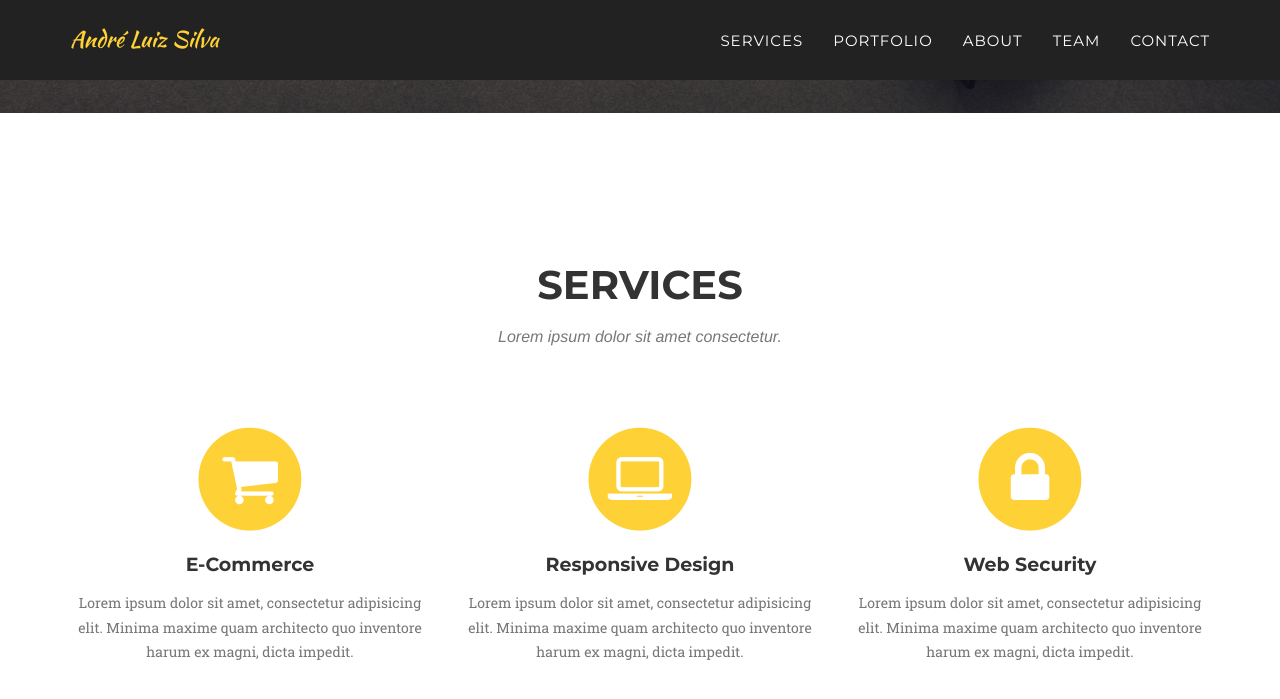
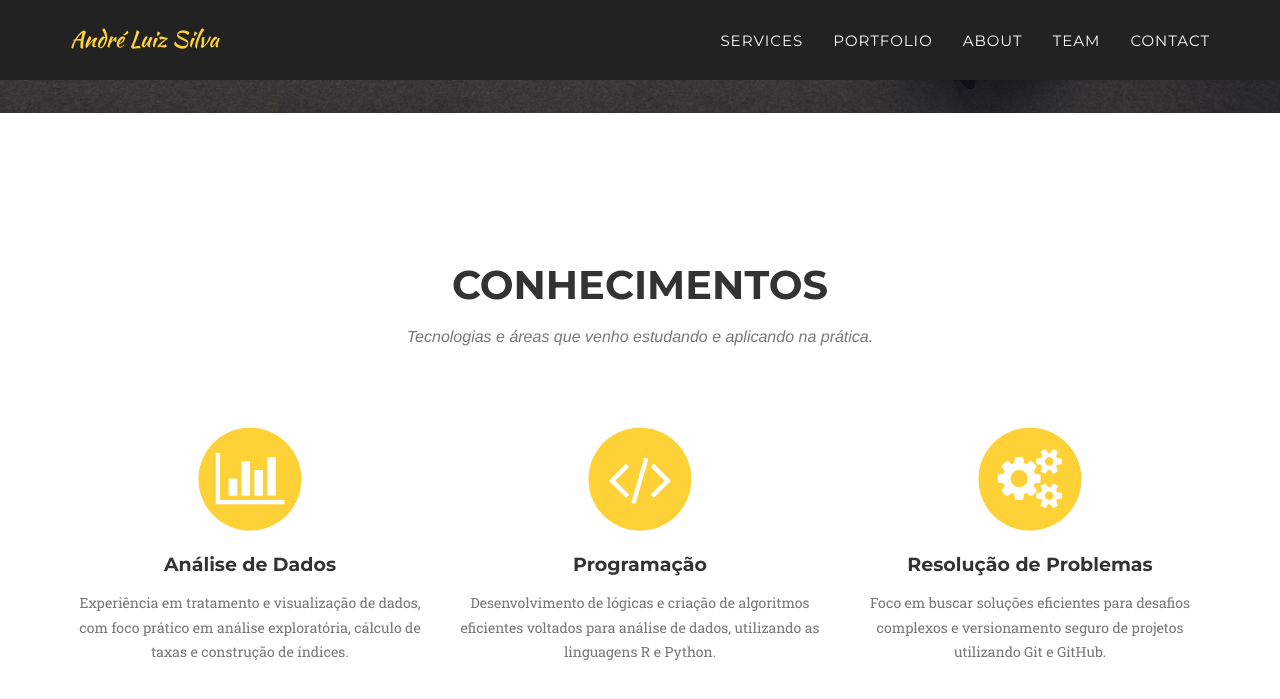
Before and after one commit to AndreLuiiz13/AndreLuiiz13.github.io, a Jekyll site: the page built from index.html, in a window 1280 px wide and 900 px high, scrolled down 645 px. Shown: the top 699 px of the window. Built offline with Jekyll 4.4.1, drawn with Linux system fonts in a browser that asks for light colours; some web fonts are replaced.

Commit message:
Update services section with new headings and content

```diff
--- a/_includes/services.html
+++ b/_includes/services.html
@@ -1,36 +1,35 @@
-<!-- Services Section -->
-    <section id="services">
+<section id="services">
         <div class="container">
             <div class="row">
                 <div class="col-lg-12 text-center">
-                    <h2 class="section-heading">Services</h2>
-                    <h3 class="section-subheading text-muted">Lorem ipsum dolor sit amet consectetur.</h3>
+                    <h2 class="section-heading">Conhecimentos</h2>
+                    <h3 class="section-subheading text-muted">Tecnologias e áreas que venho estudando e aplicando na prática.</h3>
                 </div>
             </div>
             <div class="row text-center">
                 <div class="col-md-4">
                     <span class="fa-stack fa-4x">
                         <i class="fa fa-circle fa-stack-2x text-primary"></i>
-                        <i class="fa fa-shopping-cart fa-stack-1x fa-inverse"></i>
+                        <i class="fa fa-bar-chart fa-stack-1x fa-inverse"></i>
                     </span>
-                    <h4 class="service-heading">E-Commerce</h4>
-                    <p class="text-muted">Lorem ipsum dolor sit amet, consectetur adipisicing elit. Minima maxime quam architecto quo inventore harum ex magni, dicta impedit.</p>
+                    <h4 class="service-heading">Análise de Dados</h4>
+                    <p class="text-muted">Experiência em tratamento e visualização de dados, com foco prático em análise exploratória, cálculo de taxas e construção de índices.</p>
                 </div>
                 <div class="col-md-4">
                     <span class="fa-stack fa-4x">
                         <i class="fa fa-circle fa-stack-2x text-primary"></i>
-                        <i class="fa fa-laptop fa-stack-1x fa-inverse"></i>
+                        <i class="fa fa-code fa-stack-1x fa-inverse"></i>
                     </span>
-                    <h4 class="service-heading">Responsive Design</h4>
-                    <p class="text-muted">Lorem ipsum dolor sit amet, consectetur adipisicing elit. Minima maxime quam architecto quo inventore harum ex magni, dicta impedit.</p>
+                    <h4 class="service-heading">Programação</h4>
+                    <p class="text-muted">Desenvolvimento de lógicas e criação de algoritmos eficientes voltados para análise de dados, utilizando as linguagens R e Python.</p>
                 </div>
                 <div class="col-md-4">
                     <span class="fa-stack fa-4x">
                         <i class="fa fa-circle fa-stack-2x text-primary"></i>
-                        <i class="fa fa-lock fa-stack-1x fa-inverse"></i>
+                        <i class="fa fa-cogs fa-stack-1x fa-inverse"></i>
                     </span>
-                    <h4 class="service-heading">Web Security</h4>
-                    <p class="text-muted">Lorem ipsum dolor sit amet, consectetur adipisicing elit. Minima maxime quam architecto quo inventore harum ex magni, dicta impedit.</p>
+                    <h4 class="service-heading">Resolução de Problemas</h4>
+                    <p class="text-muted">Foco em buscar soluções eficientes para desafios complexos e versionamento seguro de projetos utilizando Git e GitHub.</p>
                 </div>
             </div>
         </div>
```
